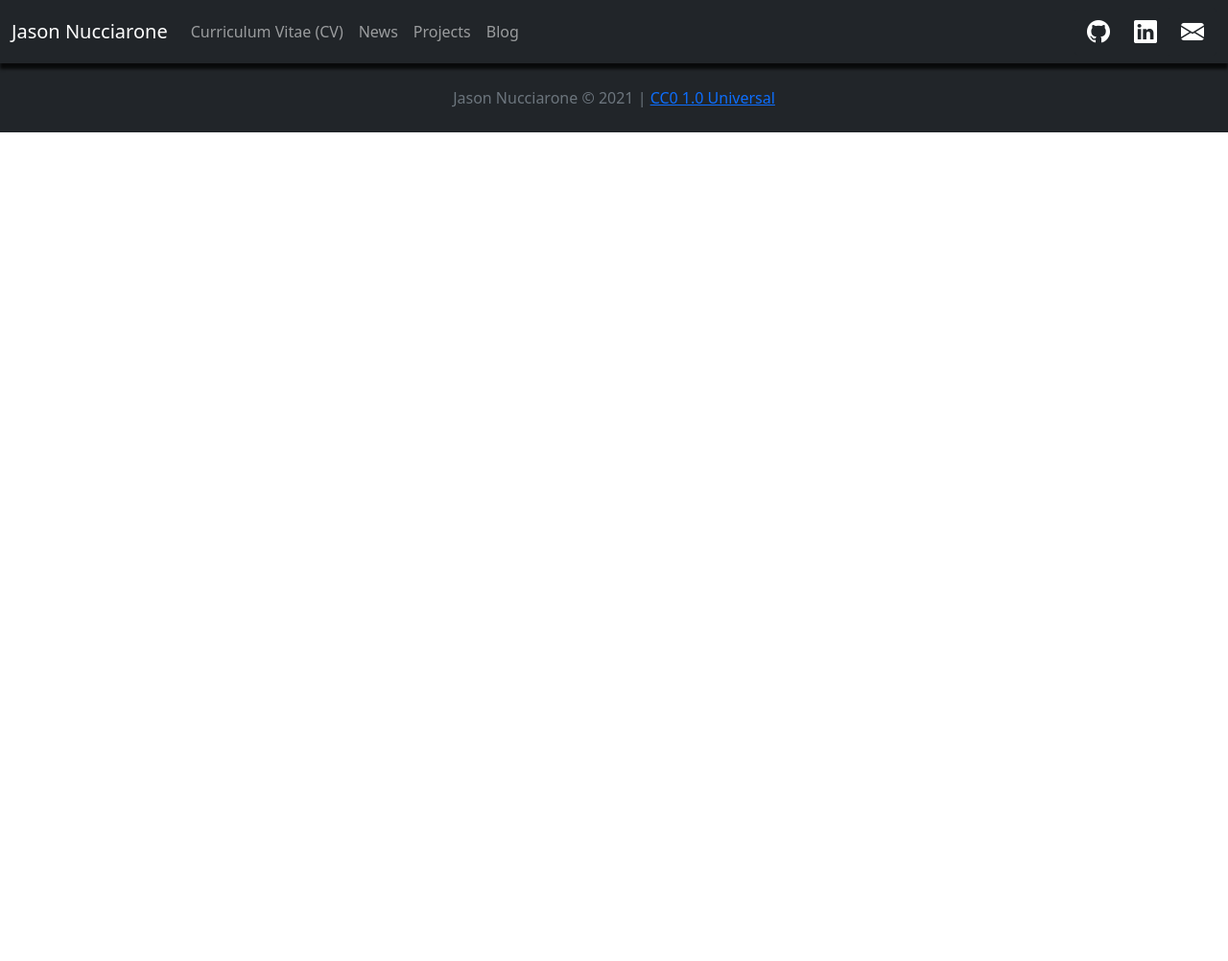
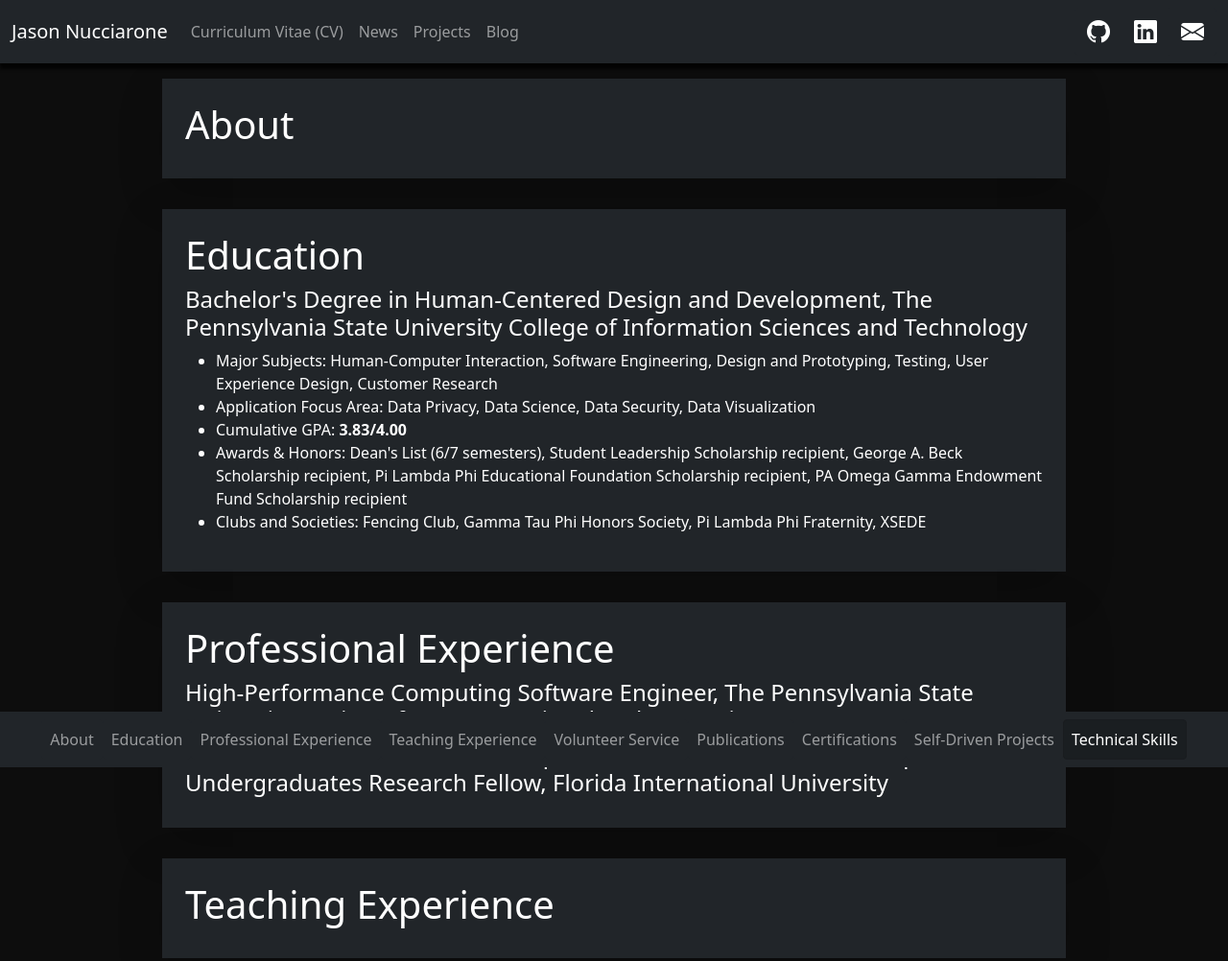
Before and after one commit to NucciTheBoss/nuccitheboss.github.io, a plain HTML site: page templates/cv.html in a window 1280 px wide. Shown: the top 1002 px of the page at 96% size. Before the commit the page ends 800 px from the top, so only its background shows below. Drawn offline with nearby package versions, Linux system fonts and the light colour scheme.

Commit message:
Add current changes

```diff
--- a/static/background-images.css
+++ b/static/background.css
@@ -9,7 +9,7 @@
   padding-left: 0;
   margin-right: auto;
   margin-left: auto;
-  background-color: ;
+  background-color: rgba(0, 0, 0, 0.95);
 }
 .title-banner {
   background-image: url(../assets/images/dark_triangle.png);
@@ -17,5 +17,5 @@
   background-repeat: no-repeat;
   background-attachment: fixed;
   background-size: cover;
-  background-color: "#1FD1B24";
+  background-color: rgba(0, 0, 0, 0.95);
 }
--- a/templates/cv.html
+++ b/templates/cv.html
@@ -15,8 +15,9 @@
 
   <!-- Local imports -->
   <link rel="stylesheet" href="../static/styles.css">
+  <link rel="stylesheet" href="../static/background.css">
 </head>
-<body>
+<body data-bs-spy="scroll" data-bs-target="#section-nav">
   <!-- Navbar -->
   <nav class="navbar navbar-expand-sm bg-dark navbar-dark navbar-shadow sticky-top">
     <div class="container-fluid">
@@ -56,12 +57,120 @@
     </div>
   </nav>
 
+  <div class="dark-background-container">
+    <div class="container-fluid">
+      <div class="container-fluid w-75">
+        <div id="about" class="row">
+          <div class="container bg-dark p-4 my-3 shadow-lg text-white">
+            <h1>About</h1>
+          </div>
+        </div>
+        <div id="education" class="row">
+          <div class="container bg-dark p-4 my-3 shadow-lg text-white">
+            <h1>Education</h1>
+            <h4>Bachelor's Degree in Human-Centered Design and Development, The Pennsylvania State University College of Information Sciences and Technology</h4>
+            <ul>
+              <li>
+                Major Subjects: Human-Computer Interaction, Software Engineering, Design and Prototyping, Testing, User
+                Experience Design, Customer Research
+              </li>
+              <li>
+                Application Focus Area: Data Privacy, Data Science, Data Security, Data Visualization
+              </li>
+              <li>
+                Cumulative GPA: <b>3.83/4.00</b>
+              </li>
+              <li>
+                Awards & Honors: Dean's List (6/7 semesters), Student Leadership Scholarship recipient, George A. Beck
+                Scholarship recipient, Pi Lambda Phi Educational Foundation Scholarship recipient, PA Omega Gamma
+                Endowment Fund Scholarship recipient
+              </li>
+              <li>
+                Clubs and Societies: Fencing Club, Gamma Tau Phi Honors Society, Pi Lambda Phi Fraternity, XSEDE
+              </li>
+            </ul>
+          </div>
+        </div>
+        <div id="professional-experience" class="row">
+          <div class="container bg-dark p-4 my-3 shadow-lg text-white">
+            <h1>Professional Experience</h1>
+            <h4>High-Performance Computing Software Engineer, The Pennsylvania State University Institute for Computational and Data Sciences</h4>
+            <h4>National Science Foundation - Department of Defense Research Experience for Undergraduates Research Fellow, Florida International University</h4>
+          </div>
+        </div>
+        <div id="teaching-experience" class="row">
+          <div class="container bg-dark p-4 my-3 shadow-lg text-white">
+            <h1>Teaching Experience</h1>
+          </div>
+        </div>
+        <div id="volunteer-service" class="row">
+          <div class="container bg-dark p-4 my-3 shadow-lg text-white">
+            <h1>Volunteer Service</h1>
+          </div>
+        </div>
+        <div id="publications" class="row">
+          <div class="container bg-dark p-4 my-3 shadow-lg text-white">
+            <h1>Publications</h1>
+          </div>
+        </div>
+        <div id="certifications" class="row">
+          <div class="container bg-dark p-4 my-3 shadow-lg text-white">
+            <h1>Certifications</h1>
+          </div>
+        </div>
+        <div id="self-driven-projects" class="row">
+          <div class="container bg-dark p-4 my-3 shadow-lg text-white">
+            <h1>Self-Driven Projects</h1>
+          </div>
+        </div>
+        <div id="technical-skills" class="row">
+          <div class="container bg-dark p-4 my-3 shadow-lg text-white">
+            <h1>Technical Skills</h1>
+          </div>
+        </div>
+      </div>
+    </div>
+    <br><br><br>
+  </div>
 
-  <!-- Footer -->
-  <footer class="bg-dark text-secondary">
-    <div class="text-center p-4">
-      Jason Nucciarone &copy; 2021 | <a href="https://creativecommons.org/publicdomain/zero/1.0/">CC0 1.0 Universal</a>
+  <!-- Navigate CV sections -->
+  <nav class="navbar navbar-expand-sm navbar-dark bg-dark fixed-bottom justify-content-center" id="section-nav">
+    <button class="navbar-toggler" type="button" data-bs-toggle="collapse" data-bs-target="#section-navbar">
+      <span class="navbar-toggler-icon"></span>
+    </button>
+    <div class="collapse navbar-collapse" id="section-navbar">
+      <div class="container-fluid d-flex justify-content-center">
+        <ul class="navbar-nav">
+          <li class="nav-item">
+            <a class="nav-link btn btn-dark" href="#about">About</a>
+          </li>
+          <li class="nav-item">
+            <a class="nav-link btn btn-dark" href="#education">Education</a>
+          </li>
+          <li class="nav-item">
+            <a class="nav-link btn btn-dark" href="#professional-experience">Professional Experience</a>
+          </li>
+          <li class="nav-item">
+            <a class="nav-link btn btn-dark" href="#teaching-experience">Teaching Experience</a>
+          </li>
+          <li class="nav-item">
+            <a class="nav-link btn btn-dark" href="#volunteer-service">Volunteer Service</a>
+          </li>
+          <li class="nav-item">
+            <a class="nav-link btn btn-dark" href="#publications">Publications</a>
+          </li>
+          <li class="nav-item">
+            <a class="nav-link btn btn-dark" href="#certifications">Certifications</a>
+          </li>
+          <li class="nav-item">
+            <a class="nav-link btn btn-dark" href="#self-driven-projects">Self-Driven Projects</a>
+          </li>
+          <li class="nav-item">
+            <a class="nav-link btn btn-dark" href="#technical-skills">Technical Skills</a>
+          </li>
+        </ul>
+      </div>
     </div>
-  </footer>
+  </nav>
 </body>
 </html>
```
Also changed, not shown: index.html (+2 -2 lines), static/styles.css (line endings or trailing spaces).
